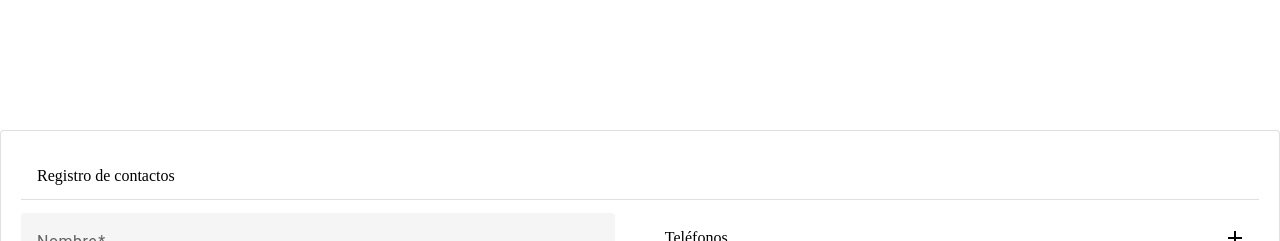
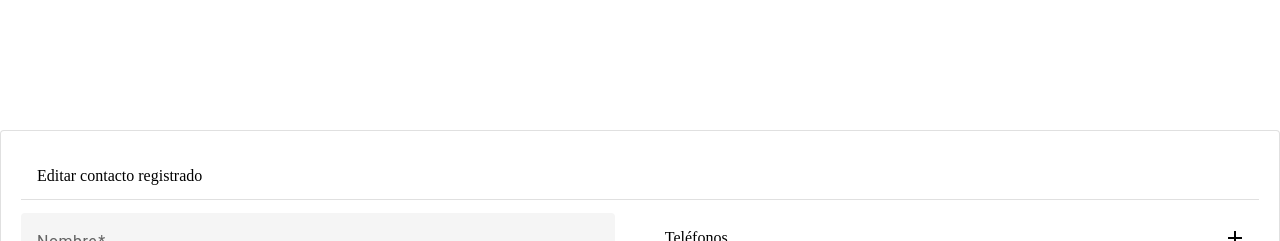
Before and after one commit to BryanGarcia25/LibretaDireccionesPrueba, an Angular app in the folder frontend/: page /editar/1 in a window 1280 px wide. Shown: the top 241 px of the page. Built offline with nearby package versions, Linux system fonts and the light colour scheme; no server answers.

Commit message:
feat: Cambiar el titulo del card según exista un valor en la variable id

```diff
--- a/frontend/src/app/components/contact-form/contact-form.component.html
+++ b/frontend/src/app/components/contact-form/contact-form.component.html
@@ -1,6 +1,6 @@
 <div class="contact">
     <mat-card class="contact-card" appearance="outlined">
-        <mat-card-content>Registro de contactos</mat-card-content>
+        <mat-card-content>{{ id === null ? 'Registro de contacto' : 'Editar contacto registrado' }}</mat-card-content>
         <mat-divider></mat-divider>
         <form [formGroup]="contactForm" (ngSubmit)="onSubmitContactForm()" class="contact-form">
             <div class="details">
```
